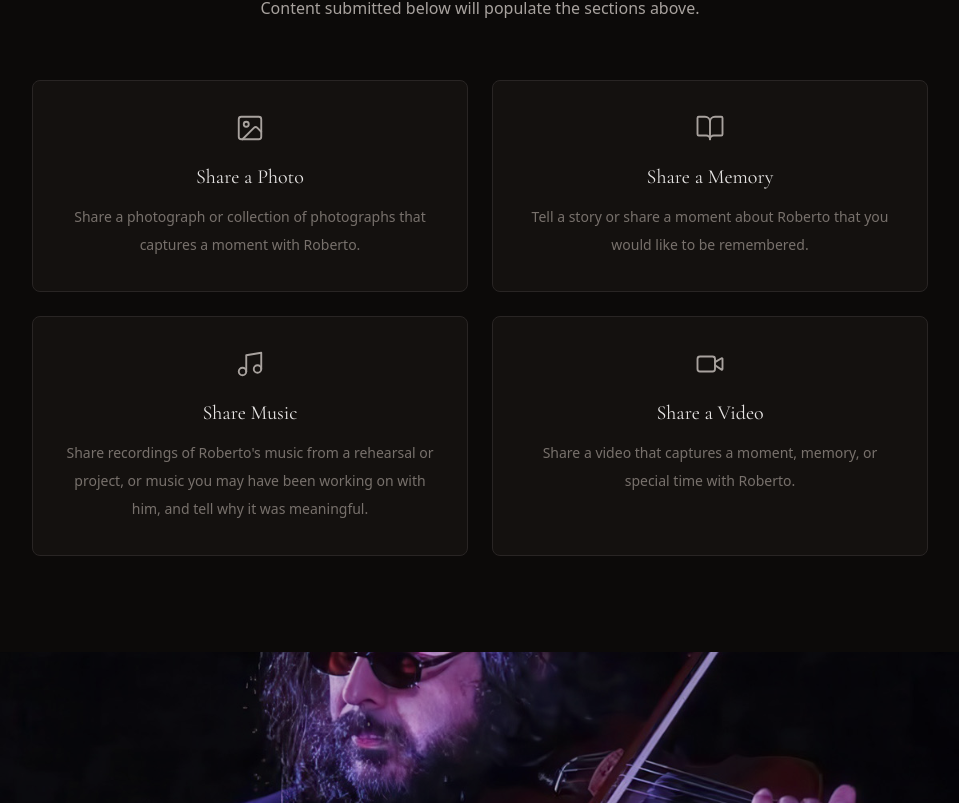
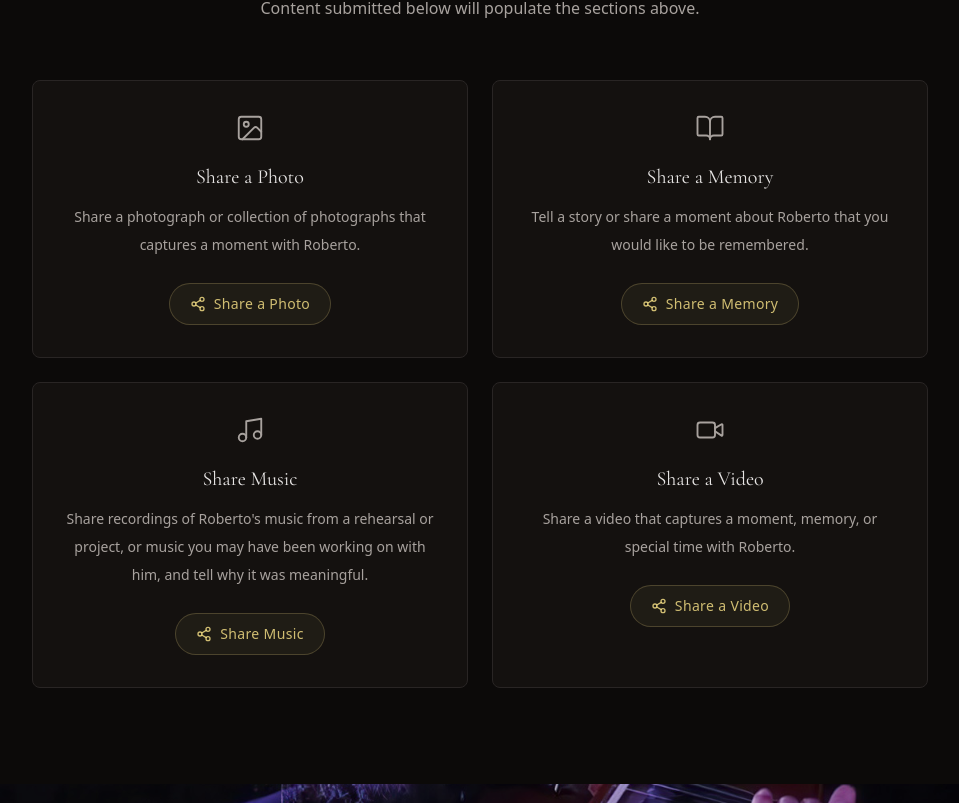
Before and after one commit to thisizitdesign/roberto-forever, a React (Vite) app: page / in a window 1280 px wide. Shown: the part 4780-5583 px from the top of the page, without its empty margins (160-1119 px from the left). Built offline with nearby package versions, Linux system fonts and the light colour scheme.

Commit message:
add actual buttons to clicable cards to make them more apparent

```diff
--- a/src/components/GallerySection.tsx
+++ b/src/components/GallerySection.tsx
@@ -99,7 +99,7 @@ export default function GallerySection() {
 
           <div className="mx-auto mt-6 h-px w-32 bg-gradient-to-r from-transparent via-amber-200/40 to-transparent" />
 
-          <p className="mt-6 text-sm font-light text-stone-500">
+          <p className="mt-6 text-sm font-light text-stone-400">
             A collection of photos, videos, and music honoring
             Roberto's memory.
           </p>
--- a/src/components/ShareSection.tsx
+++ b/src/components/ShareSection.tsx
@@ -1,5 +1,11 @@
 import { Link } from "react-router-dom";
-import { Image, BookOpen, Music, Video } from "lucide-react";
+import {
+  Image,
+  BookOpen,
+  Music,
+  Video,
+  Share2,
+} from "lucide-react";
 
 export default function ShareSection() {
   return (
@@ -24,6 +30,7 @@ export default function ShareSection() {
         </div>
 
         <div className="mx-auto mt-14 grid max-w-4xl gap-6 md:grid-cols-2">
+
           {/* Share a Photo */}
           <Link
             to="/share/photo"
@@ -39,10 +46,15 @@ export default function ShareSection() {
               Share a Photo
             </h3>
 
-            <p className="mt-3 text-sm leading-7 text-stone-500">
+            <p className="mt-3 text-sm leading-7 text-stone-400">
               Share a photograph or collection of photographs that captures a
               moment with Roberto.
             </p>
+
+            <span className="mx-auto mt-6 inline-flex items-center gap-2 rounded-full border border-amber-200/20 bg-amber-200/5 px-5 py-2.5 text-sm font-light tracking-wide text-amber-200/80 transition group-hover:border-amber-200/40 group-hover:bg-amber-200/10 group-hover:text-amber-100">
+              <Share2 className="h-4 w-4" />
+              Share a Photo
+            </span>
           </Link>
 
           {/* Share a Memory */}
@@ -60,10 +72,15 @@ export default function ShareSection() {
               Share a Memory
             </h3>
 
-            <p className="mt-3 text-sm leading-7 text-stone-500">
+            <p className="mt-3 text-sm leading-7 text-stone-400">
               Tell a story or share a moment about Roberto that you would like
               to be remembered.
             </p>
+
+            <span className="mx-auto mt-6 inline-flex items-center gap-2 rounded-full border border-amber-200/20 bg-amber-200/5 px-5 py-2.5 text-sm font-light tracking-wide text-amber-200/80 transition group-hover:border-amber-200/40 group-hover:bg-amber-200/10 group-hover:text-amber-100">
+              <Share2 className="h-4 w-4" />
+              Share a Memory
+            </span>
           </Link>
 
           {/* Share Music */}
@@ -81,11 +98,16 @@ export default function ShareSection() {
               Share Music
             </h3>
 
-            <p className="mt-3 text-sm leading-7 text-stone-500">
+            <p className="mt-3 text-sm leading-7 text-stone-400">
               Share recordings of Roberto's music from a rehearsal or project,
               or music you may have been working on with him, and tell why it
               was meaningful.
             </p>
+
+            <span className="mx-auto mt-6 inline-flex items-center gap-2 rounded-full border border-amber-200/20 bg-amber-200/5 px-5 py-2.5 text-sm font-light tracking-wide text-amber-200/80 transition group-hover:border-amber-200/40 group-hover:bg-amber-200/10 group-hover:text-amber-100">
+              <Share2 className="h-4 w-4" />
+              Share Music
+            </span>
           </Link>
 
           {/* Share a Video */}
@@ -103,11 +125,17 @@ export default function ShareSection() {
               Share a Video
             </h3>
 
-            <p className="mt-3 text-sm leading-7 text-stone-500">
+            <p className="mt-3 text-sm leading-7 text-stone-400">
               Share a video that captures a moment, memory, or special time
               with Roberto.
             </p>
+
+            <span className="mx-auto mt-6 inline-flex items-center gap-2 rounded-full border border-amber-200/20 bg-amber-200/5 px-5 py-2.5 text-sm font-light tracking-wide text-amber-200/80 transition group-hover:border-amber-200/40 group-hover:bg-amber-200/10 group-hover:text-amber-100">
+              <Share2 className="h-4 w-4" />
+              Share a Video
+            </span>
           </Link>
+
         </div>
       </div>
     </section>
```
